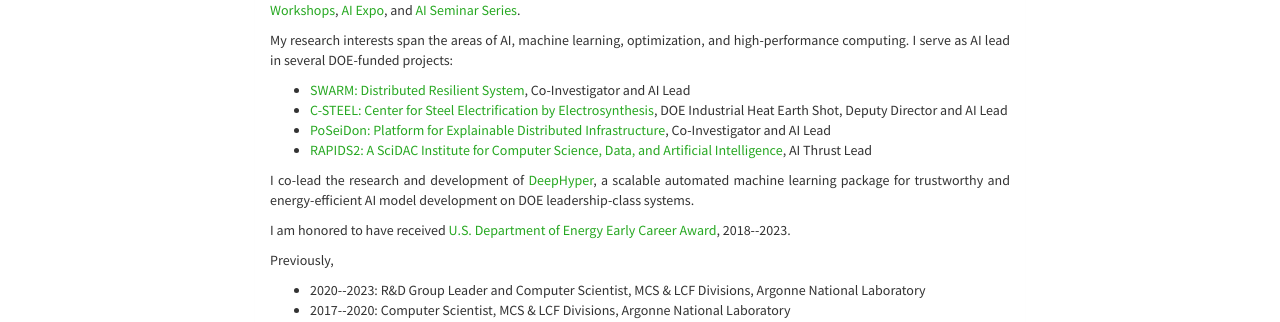
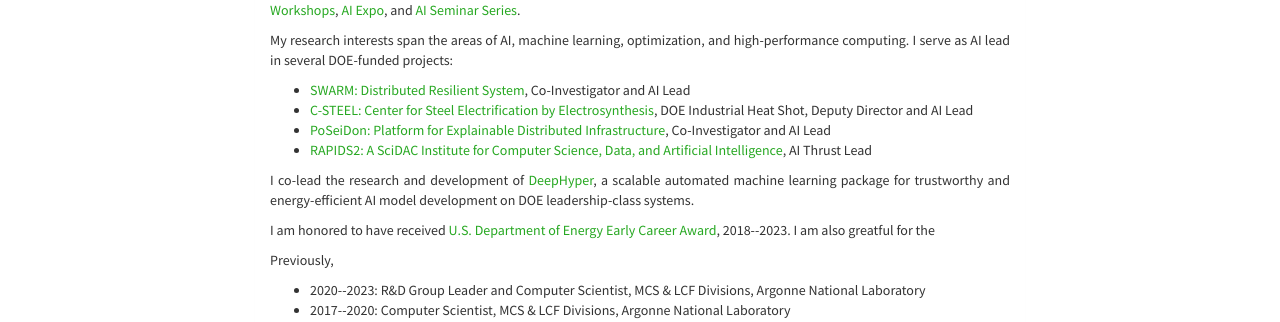
Before and after one commit to pbalapra/pbalapra.github.io, a Jekyll site: the page built from index.html, in a window 1280 px wide. Shown: the part 571-893 px from the top of the page. Built offline with Jekyll 4.4.1, drawn with Linux system fonts in a browser that asks for light colours; nearby versions of some CDN libraries; some web fonts are replaced; the list of posts is cut into pages by our own code.

Commit message:
Update index.html

```diff
--- a/index.html
+++ b/index.html
@@ -88,7 +88,7 @@
                 </p>
 		<ul class="itemize1" align="justify">
 		<li class="itemize"> <a href="https://swarm-workflows.github.io/" target="_blank">SWARM: Distributed Resilient System</a>, Co-Investigator and AI Lead </li>
-		<li class="itemize"> <a href="https://www.anl.gov/csteel" target="_blank">C-STEEL: Center for Steel Electrification by Electrosynthesis</a>, DOE Industrial Heat Earth Shot, Deputy Director and AI Lead </li>
+		<li class="itemize"> <a href="https://www.anl.gov/csteel" target="_blank">C-STEEL: Center for Steel Electrification by Electrosynthesis</a>, DOE Industrial Heat Shot, Deputy Director and AI Lead </li>
 		<li class="itemize"> <a href="https://sites.google.com/view/poseidon-workflows/home" target="_blank">PoSeiDon: Platform for Explainable Distributed Infrastructure</a>, Co-Investigator and AI Lead </li>
 		<li class="itemize"> <a href="https://rapids.lbl.gov/" target="_blank">RAPIDS2: A SciDAC Institute for Computer Science, Data, and Artificial Intelligence</a>, AI Thrust Lead </li>
 		</ul>
@@ -98,7 +98,8 @@
 		</p>
 
 		 <p align="justify">
-                  I am honored to have received  <a href="https://www.anl.gov/article/three-argonne-scientists-receive-doe-early-career-awards" target="_blank">U.S. Department of Energy Early Career Award</a>, 2018--2023.
+                  I am honored to have received  <a href="https://www.anl.gov/article/three-argonne-scientists-receive-doe-early-career-awards" target="_blank"> U.S. Department of Energy Early Career Award</a>, 2018--2023.
+		  I am also greatful for the
 		 </p>
 
                 <p align="justify">
```
